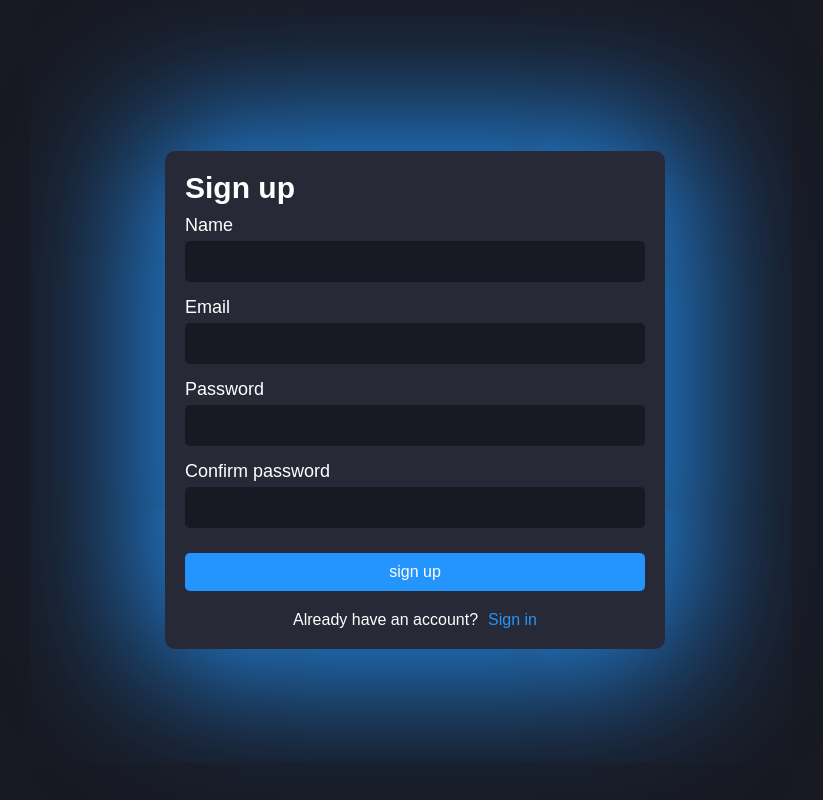
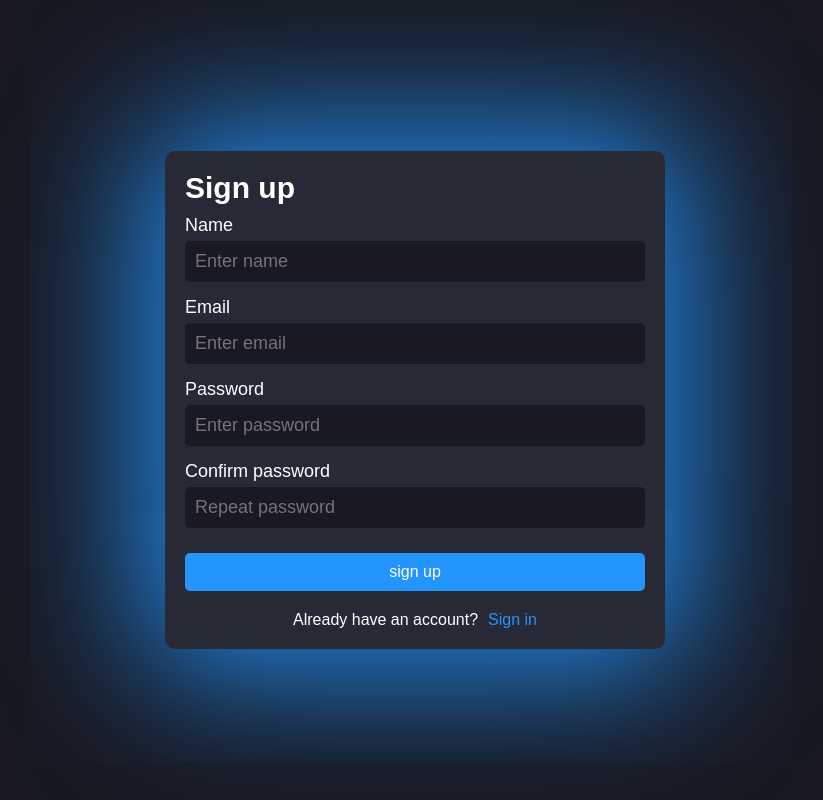
Before and after one commit to Ivan-rom/graphiql-app, a Next.js app: page /en/sign-up in a window 1280 px wide. Shown: the whole page, without its empty margins (225-1048 px from the left). Built offline with nearby package versions, Linux system fonts and the light colour scheme.

Commit message:
feat: add placeholders

```diff
--- a/messages/en.json
+++ b/messages/en.json
@@ -4,9 +4,13 @@
   },
   "Form": {
     "name-label": "Name",
+    "name-placeholder": "Enter name",
     "email-label": "Email",
+    "email-placeholder": "Enter email",
     "password-label": "Password",
+    "password-placeholder": "Enter password",
     "confirmPassword-label": "Confirm password",
+    "confirmPassword-placeholder": "Repeat password",
     "field-required": "This field is required",
     "email-valid": "Incorrect email",
     "passwords-match": "Passwords must match",
--- a/messages/ru.json
+++ b/messages/ru.json
@@ -4,11 +4,15 @@
   },
   "Form": {
     "name-label": "Имя",
-    "email-label": "Эл. почта",
+    "name-placeholder": "Введите имя",
+    "email-label": "Электронная почта",
+    "email-placeholder": "Введите адрес электронной почты",
     "password-label": "Пароль",
+    "password-placeholder": "Введите пароль",
     "confirmPassword-label": "Подтвердите пароль",
+    "confirmPassword-placeholder": "Повторите пароль",
     "field-required": "Это поле обязательно",
-    "email-valid": "Неправельный email",
+    "email-valid": "Неправильный email",
     "passwords-match": "Пароли должны совпадать",
     "password-length": "Должно быть минимум 8 символов",
     "password-letter": "Должна быть минимум 1 буква",
--- a/src/app/[lang]/sign-in/page.tsx
+++ b/src/app/[lang]/sign-in/page.tsx
@@ -60,6 +60,7 @@ function SignInPage() {
               name={name}
               type={type}
               label={t(`${name}-label`)}
+              placeholder={t(`${name}-placeholder`)}
               error={errors[name]?.message}
               register={register(name)}
             />
--- a/src/app/[lang]/sign-up/page.tsx
+++ b/src/app/[lang]/sign-up/page.tsx
@@ -74,6 +74,7 @@ function SignUpPage() {
               name={name}
               type={type}
               label={t(`${name}-label`)}
+              placeholder={t(`${name}-placeholder`)}
               error={errors[name]?.message}
               register={register(name)}
             />
--- a/src/components/FormField/FormField.tsx
+++ b/src/components/FormField/FormField.tsx
@@ -7,9 +7,10 @@ type Props = {
   label: string;
   error?: string;
   register: UseFormRegisterReturn;
+  placeholder: string;
 };
 
-function FormField({ name, type, label, error, register }: Props) {
+function FormField({ name, type, label, error, register, placeholder }: Props) {
   return (
     <div className={styles.formField}>
       <label htmlFor={name} className={styles.label}>
@@ -22,6 +23,7 @@ function FormField({ name, type, label, error, register }: Props) {
         name={name}
         id={name}
         className={styles.input}
+        placeholder={placeholder}
       />
     </div>
   );
```
